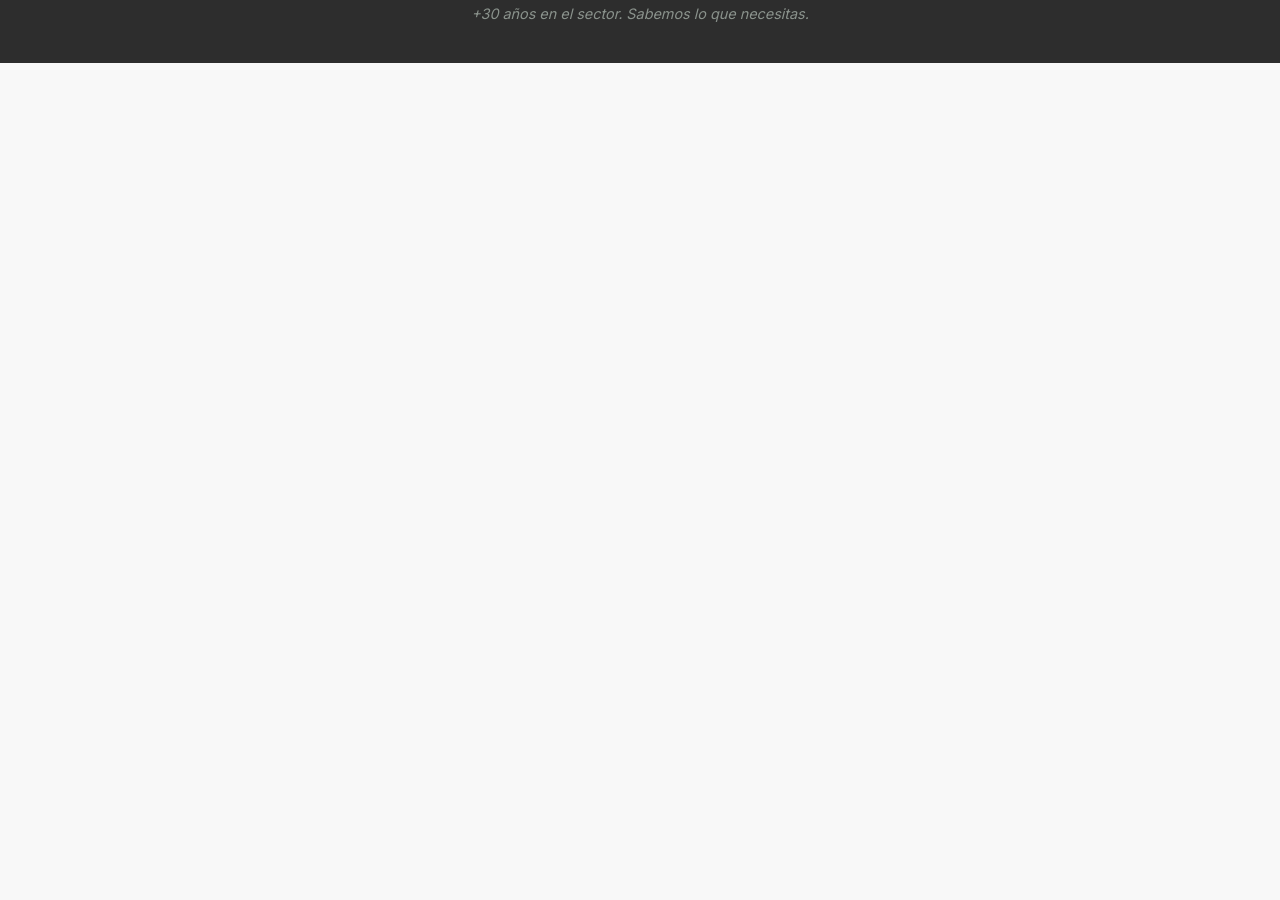
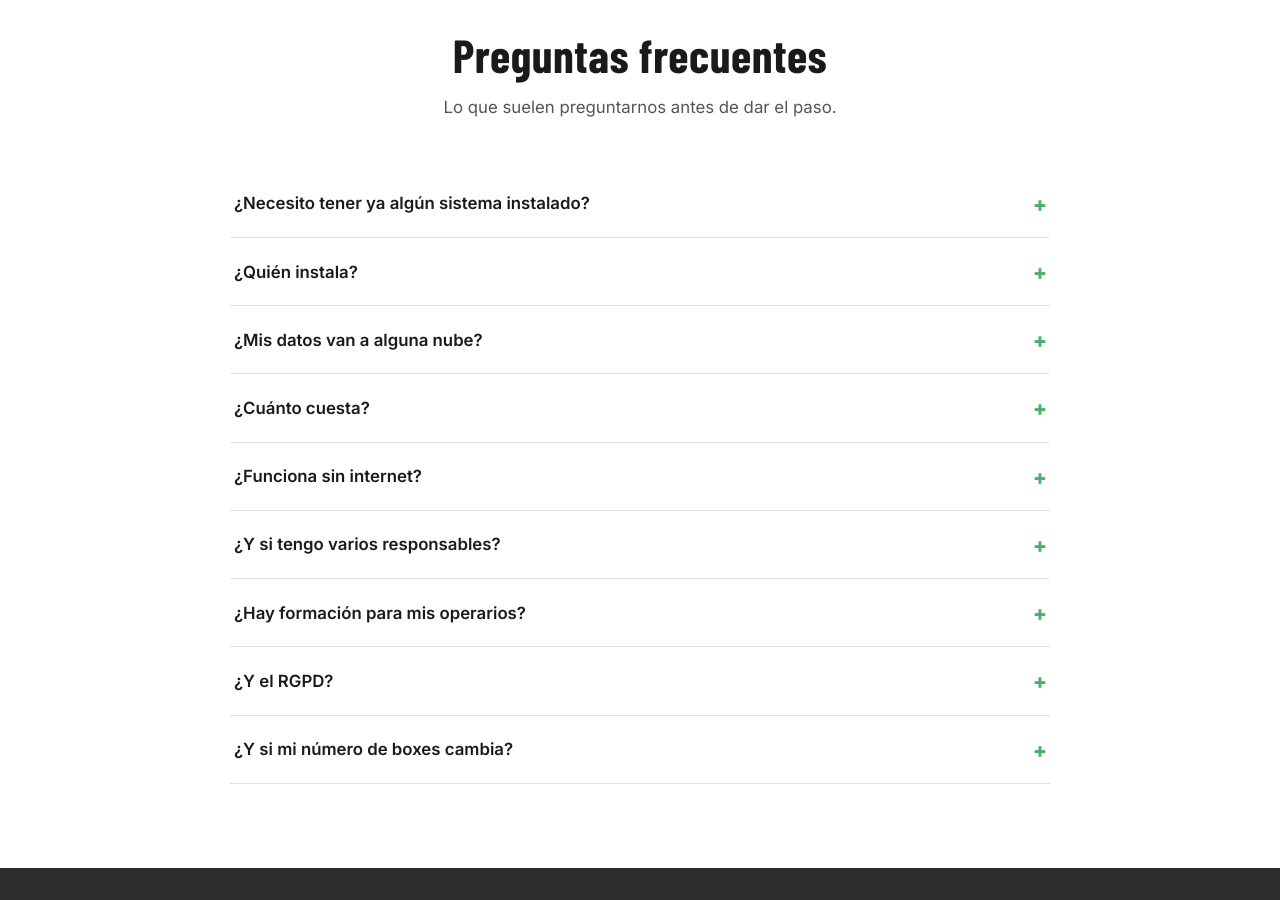
Before and after one commit to bittingenieria/bottlynx, a plain HTML site: page index.html in a window 1280 px wide. Shown: the part 7804-8704 px from the top of the page. Before the commit the page ends 7867 px from the top, so only its background shows below. Drawn offline with nearby package versions, Linux system fonts and the light colour scheme; a web font is replaced by a local one.

Commit message:
feat: FAQ + planes corregidos
Co-Authored-By: Claude Opus 4.8 (1M context) <noreply@anthropic.com>

```diff
--- a/index.html
+++ b/index.html
@@ -126,6 +126,15 @@ header{position:sticky;top:0;background:rgba(255,255,255,.96);backdrop-filter:bl
 .activo .ag span{font-size:.9rem;color:#e7ece8;padding-left:22px;position:relative}
 .activo .ag span::before{content:"✓";position:absolute;left:0;color:var(--green-l);font-weight:700}
 .plan-note{text-align:center;color:var(--muted);font-size:.86rem;margin-top:16px;font-style:italic}
+/* FAQ */
+.faq-wrap{max-width:820px;margin:0 auto}
+.faq-item{border-bottom:1px solid var(--line)}
+.faq-q{width:100%;background:none;border:none;cursor:pointer;display:flex;justify-content:space-between;align-items:center;gap:16px;padding:20px 4px;text-align:left;font-family:var(--fb);font-size:1.05rem;font-weight:600;color:var(--ink)}
+.faq-q .ico{flex:0 0 auto;font-family:var(--ft);font-weight:800;font-size:1.7rem;color:var(--green);line-height:1}
+.faq-a{max-height:0;overflow:hidden;transition:max-height .35s ease}
+.faq-a p{padding:0 4px 20px;color:var(--muted);font-size:.96rem;line-height:1.55}
+.faq-item.open .faq-a{max-height:360px}
+.faq-item.open .faq-q .ico{color:var(--green-d)}
 .cta{background:linear-gradient(135deg,var(--dark),#242424);color:#fff;position:relative;overflow:hidden}
 .cta::after{content:"";position:absolute;right:-160px;bottom:-160px;width:520px;height:520px;background:radial-gradient(circle,rgba(76,175,104,.22),transparent 70%)}
 .cta-grid{display:grid;grid-template-columns:1fr 1fr;gap:46px;align-items:center;position:relative;z-index:2}
@@ -317,7 +326,6 @@ footer .yr{font-style:italic;color:#8a928c;margin-top:6px}
           <li>Todo lo del Plan Base</li>
           <li>Aplicación móvil PWA instalable</li>
           <li>Notificaciones push en tiempo real</li>
-          <li>Soporte VIP (respuesta prioritaria)</li>
         </ul>
         <a href="#demo" class="btn btn-primary">Solicitar demo</a>
       </div>
@@ -329,8 +337,8 @@ footer .yr{font-style:italic;color:#8a928c;margin-top:6px}
         <div class="pr">30€<small> /mes</small></div>
       </div>
       <div class="desc">Incluido el primer año · opcional a partir del segundo. Sin Activo: soporte puntual con coste por intervención.</div>
+      <div style="position:relative;z-index:2;display:inline-block;background:var(--green);color:#fff;font-weight:700;font-size:.95rem;padding:8px 18px;border-radius:30px;margin-bottom:14px">⭐ Soporte 24/7 VIP</div>
       <div class="ag">
-        <span>Soporte 24/7</span>
         <span>Actualizaciones y nuevas versiones automáticas</span>
         <span>Asistencia remota</span>
         <span>Revisión mensual de funcionamiento</span>
@@ -368,6 +376,25 @@ footer .yr{font-style:italic;color:#8a928c;margin-top:6px}
   </div>
 </section>
 
+<!-- FAQ -->
+<section class="section faq" id="faq" style="background:#fff">
+  <div class="container">
+    <h2 class="section-title">Preguntas frecuentes</h2>
+    <p class="section-sub">Lo que suelen preguntarnos antes de dar el paso.</p>
+    <div class="faq-wrap">
+      <div class="faq-item"><button class="faq-q" type="button">¿Necesito tener ya algún sistema instalado?<span class="ico">+</span></button><div class="faq-a"><p>No. Instalamos todo: el escáner de troncos, el software y la conexión al sistema. Sin requisitos previos.</p></div></div>
+      <div class="faq-item"><button class="faq-q" type="button">¿Quién instala?<span class="ico">+</span></button><div class="faq-a"><p>Nuestro equipo de Bitt Ingeniería. La instalación es rápida y no interrumpe tu operativa habitual.</p></div></div>
+      <div class="faq-item"><button class="faq-q" type="button">¿Mis datos van a alguna nube?<span class="ico">+</span></button><div class="faq-a"><p>Los datos del escáner se procesan localmente. Solo se sincronizan con tu panel si tienes conexión — y siempre bajo tu control.</p></div></div>
+      <div class="faq-item"><button class="faq-q" type="button">¿Cuánto cuesta?<span class="ico">+</span></button><div class="faq-a"><p>Consulta nuestros planes o escríbenos a bitt@bitt.es. Te damos un presupuesto ajustado a tu número de boxes y volumen de producción.</p></div></div>
+      <div class="faq-item"><button class="faq-q" type="button">¿Funciona sin internet?<span class="ico">+</span></button><div class="faq-a"><p>Sí. BottLynx funciona en red local. Internet solo es necesario para acceder al panel desde fuera o recibir notificaciones push en el móvil.</p></div></div>
+      <div class="faq-item"><button class="faq-q" type="button">¿Y si tengo varios responsables?<span class="ico">+</span></button><div class="faq-a"><p>Todos pueden acceder al panel simultáneamente desde sus dispositivos y ver los datos en tiempo real.</p></div></div>
+      <div class="faq-item"><button class="faq-q" type="button">¿Hay formación para mis operarios?<span class="ico">+</span></button><div class="faq-a"><p>Sí. Formación incluida en la instalación. El sistema es visual e intuitivo — las barras de progreso por box hablan solas.</p></div></div>
+      <div class="faq-item"><button class="faq-q" type="button">¿Y el RGPD?<span class="ico">+</span></button><div class="faq-a"><p>Los datos son exclusivamente de producción industrial, sin datos personales. El acceso está protegido con credenciales seguras.</p></div></div>
+      <div class="faq-item"><button class="faq-q" type="button">¿Y si mi número de boxes cambia?<span class="ico">+</span></button><div class="faq-a"><p>Sin problema. La configuración de boxes es flexible y la podemos ajustar en cualquier momento desde el panel de administración.</p></div></div>
+    </div>
+  </div>
+</section>
+
 <!-- FOOTER -->
 <footer>
   <div class="container">
@@ -381,6 +408,12 @@ footer .yr{font-style:italic;color:#8a928c;margin-top:6px}
 </footer>
 
 <script>
+document.querySelectorAll('.faq-q').forEach(function(b){
+  b.addEventListener('click',function(){
+    var it=b.parentElement, open=it.classList.toggle('open');
+    b.querySelector('.ico').textContent = open ? '−' : '+';
+  });
+});
 document.getElementById('demoForm').addEventListener('submit',function(e){
   e.preventDefault();
   var n=encodeURIComponent(this.nombre.value),emp=encodeURIComponent(this.empresa.value),
```
